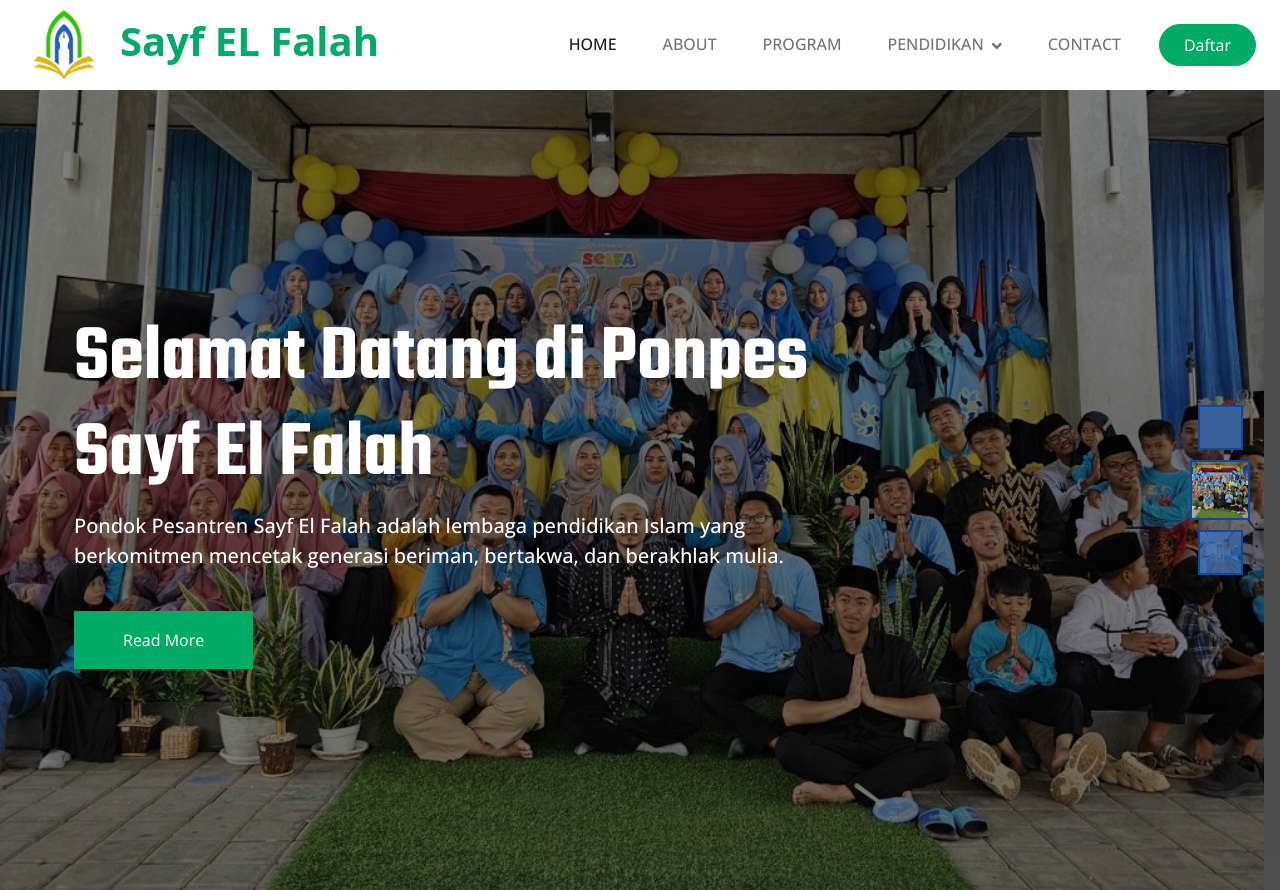
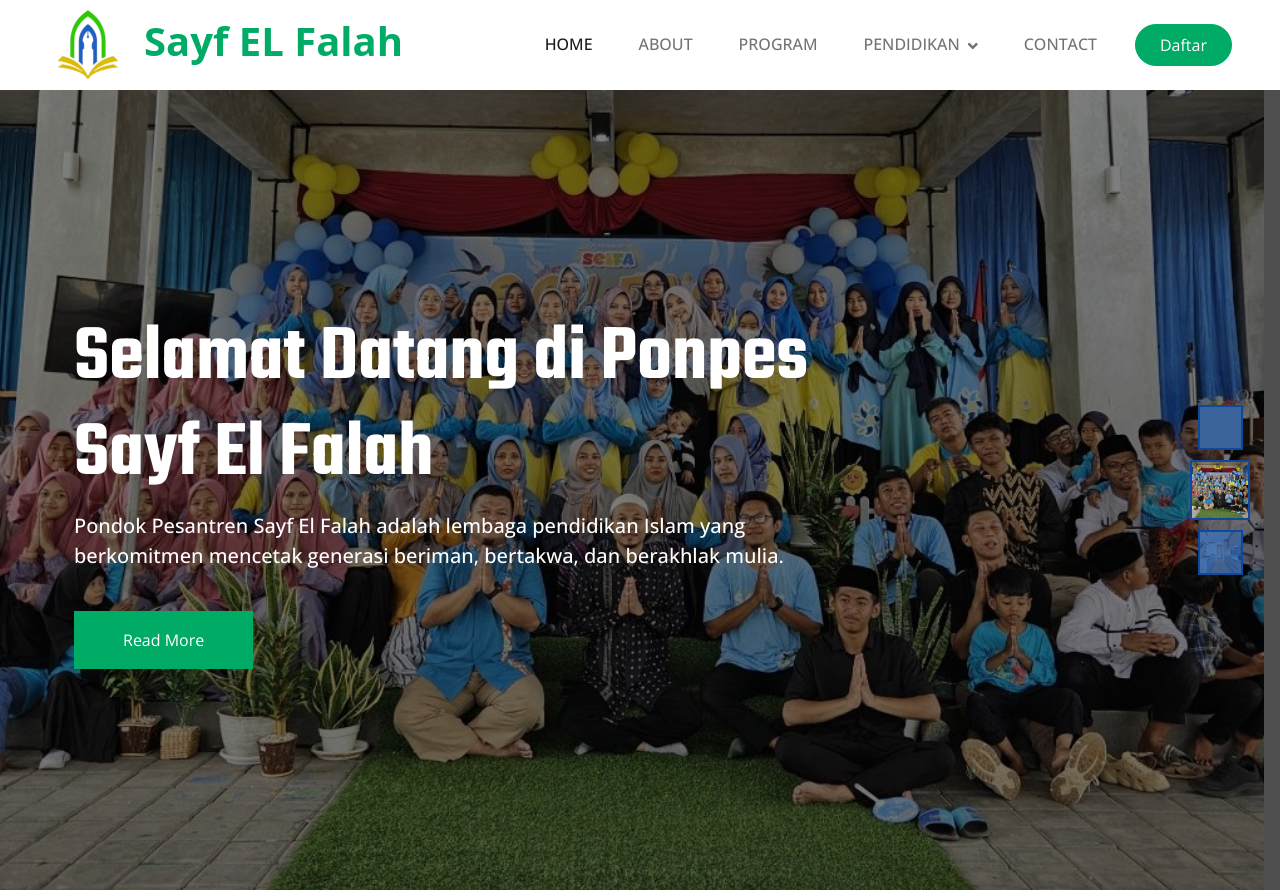
Before and after one commit to reyhanhmdani/sayfelfalah, a website with bundled scripts: page index.html in a window 1280 px wide. Shown: the top 890 px of the page. Built offline with nearby package versions, Linux system fonts and the light colour scheme; grey boxes are pictures that could not be loaded.

Commit message:
fix navbar

```diff
--- a/index.html
+++ b/index.html
@@ -37,7 +37,7 @@
 
   <body>
     <!-- Navbar Start -->
-    <nav class="navbar navbar-expand-lg bg-white navbar-light sticky-top py-lg-0 px-lg-4 wow fadeIn" data-wow-delay="0.1s">
+    <nav class="navbar navbar-expand-lg bg-white navbar-light sticky-top py-lg-0 px-lg-5 wow fadeIn" data-wow-delay="0.1s">
       <a href="index.html" class="navbar-brand ms-3 ms-lg-0">
         <h1 class="text-primary m-0 Judul"><img class="me-3" src="img/IconFalahNoBg.png" alt="Icon" />Sayf EL Falah</h1>
       </a>
```
